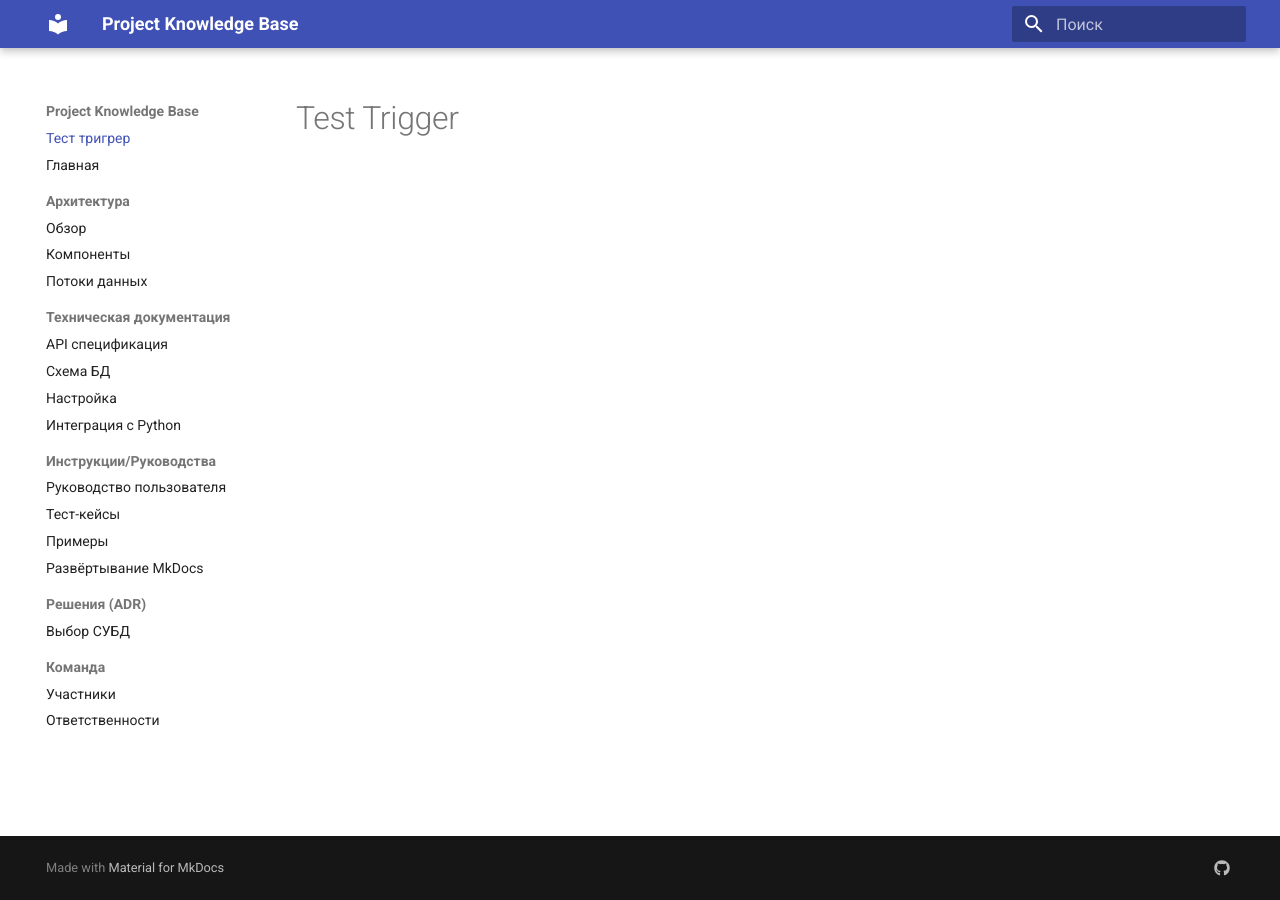
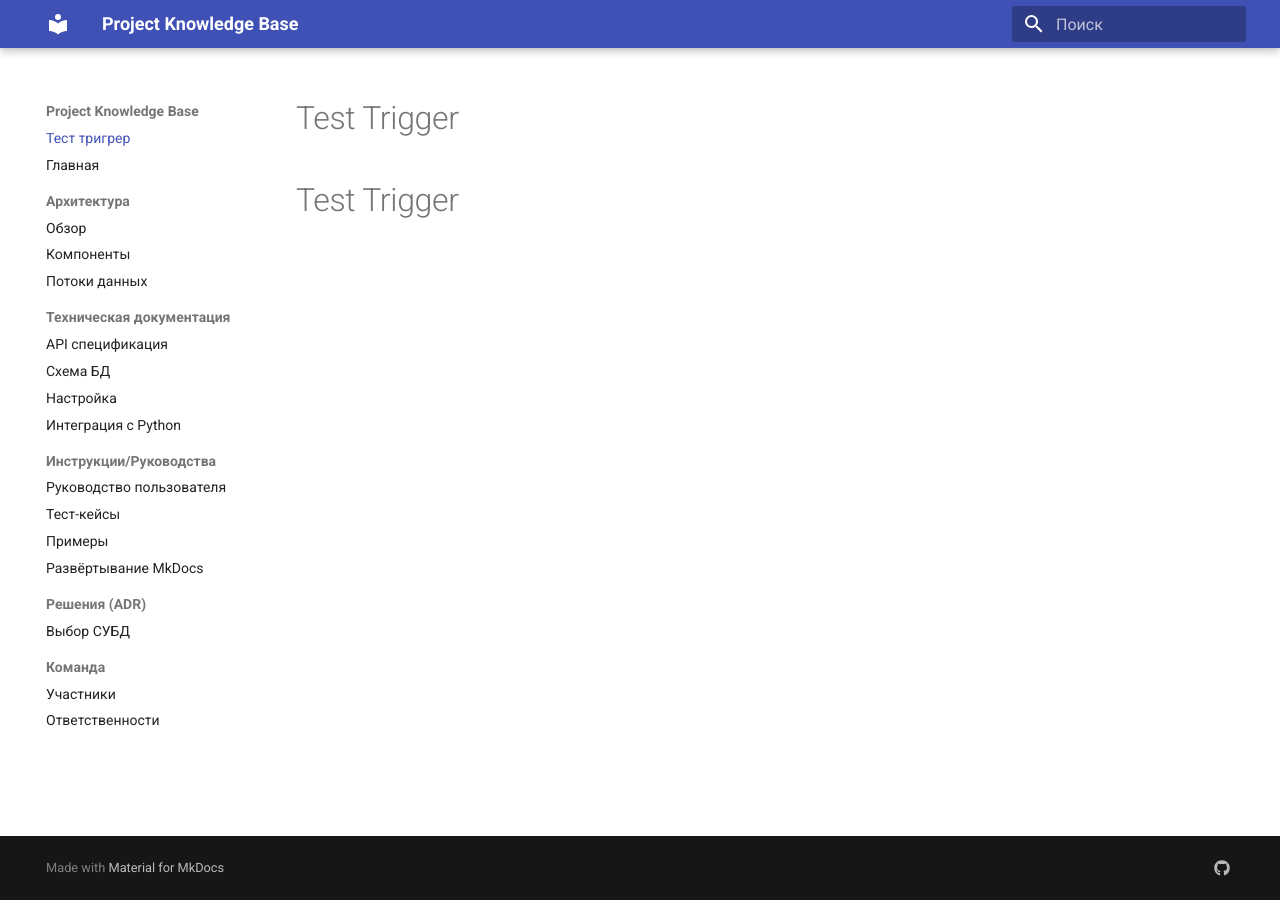
Before and after one commit to RadGadzhi/fgdrilling, an MkDocs documentation site: the page built from docs/test-trigger.md, in a window 1280 px wide. Built offline with MkDocs 1.6.1 and Material for MkDocs 9.7.7, drawn with Linux system fonts in a browser that asks for light colours.

Commit message:
Test auto-deploy trigger

```diff
--- a/docs/test-trigger.md
+++ b/docs/test-trigger.md
@@ -1 +1,2 @@
 # Test Trigger
+# Test Trigger
```
